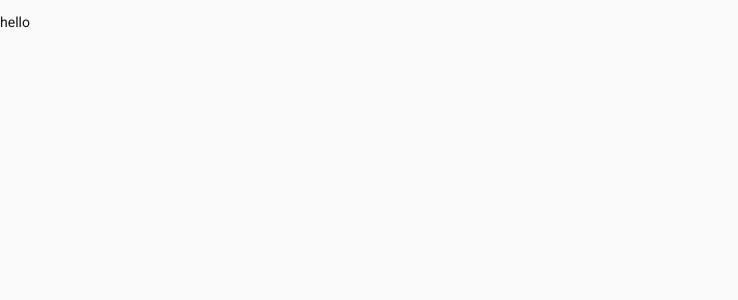
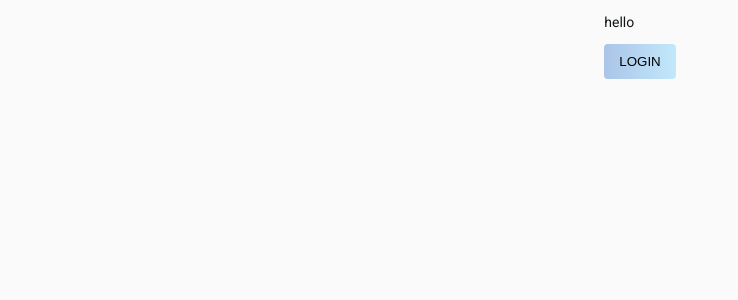
Before and after one commit to violetflash/login-test, a React (Create React App) app: page / in a window 1280 px wide. Shown: the top 300 px of the page, without its empty margins (0-738 px from the left). Built offline with nearby package versions, Linux system fonts and the light colour scheme.

Commit message:
feat: add Button ui component

```diff
--- a/src/App.js
+++ b/src/App.js
@@ -1,9 +1,11 @@
 import './App.css';
+import { Button } from "./components/ui";
 
 function App() {
   return (
     <>
       <p>hello</p>
+      <Button text="Login"/>
     </>
   );
 }
--- a/src/components/ui/Button/Button.jsx
+++ b/src/components/ui/Button/Button.jsx
@@ -1,9 +1,8 @@
+import { ButtonContainer } from "../styles";
 
 
-export const Button = () => {
+export const Button = ({ text, onClick = Function.prototype }) => {
   return (
-    <div>
-
-    </div>
+    <ButtonContainer onClick={onClick}>{text}</ButtonContainer>
   );
 };
--- /dev/null
+++ b/src/components/ui/index.js
@@ -0,0 +1 @@
+export * from './Button/Button';
--- /dev/null
+++ b/src/components/ui/styles.js
@@ -0,0 +1,16 @@
+import styled from 'styled-components';
+
+export const ButtonContainer = styled.button`
+  padding: 10px 15px;
+  border-radius: var(--b-radius);
+  background-image: var(--button-bgi);
+  text-transform: uppercase;
+  transition: 0.5s;
+  background-size: 200% auto;
+  cursor: pointer;
+  border: none;
+
+  &:hover {
+    background-position: right center;
+  }
+`;
--- a/src/index.scss
+++ b/src/index.scss
@@ -22,9 +22,16 @@ html {
 
   // shadow
   --shadow: rgba(149, 157, 165, 0.2) 0 8px 24px;
+
+  // others
+  --b-radius: 4px;
+  --button-bgi: linear-gradient(to right, #abc4e8 0%, #c2e9fb 51%, #abc4e8 100%);
 }
 
 body {
+  display: flex;
+  align-items: center;
+  justify-content: center;
   margin: 0;
   font-family: var(--family);
   font-weight: var(--fw);
```
